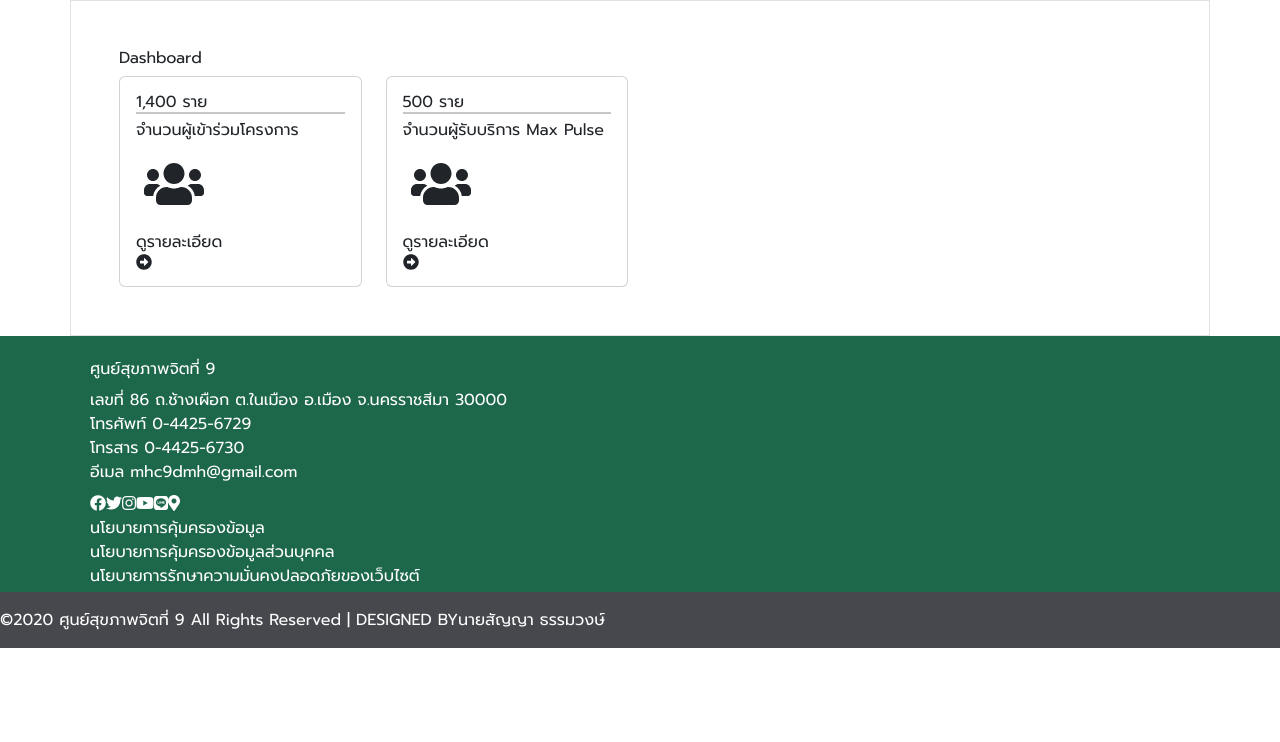
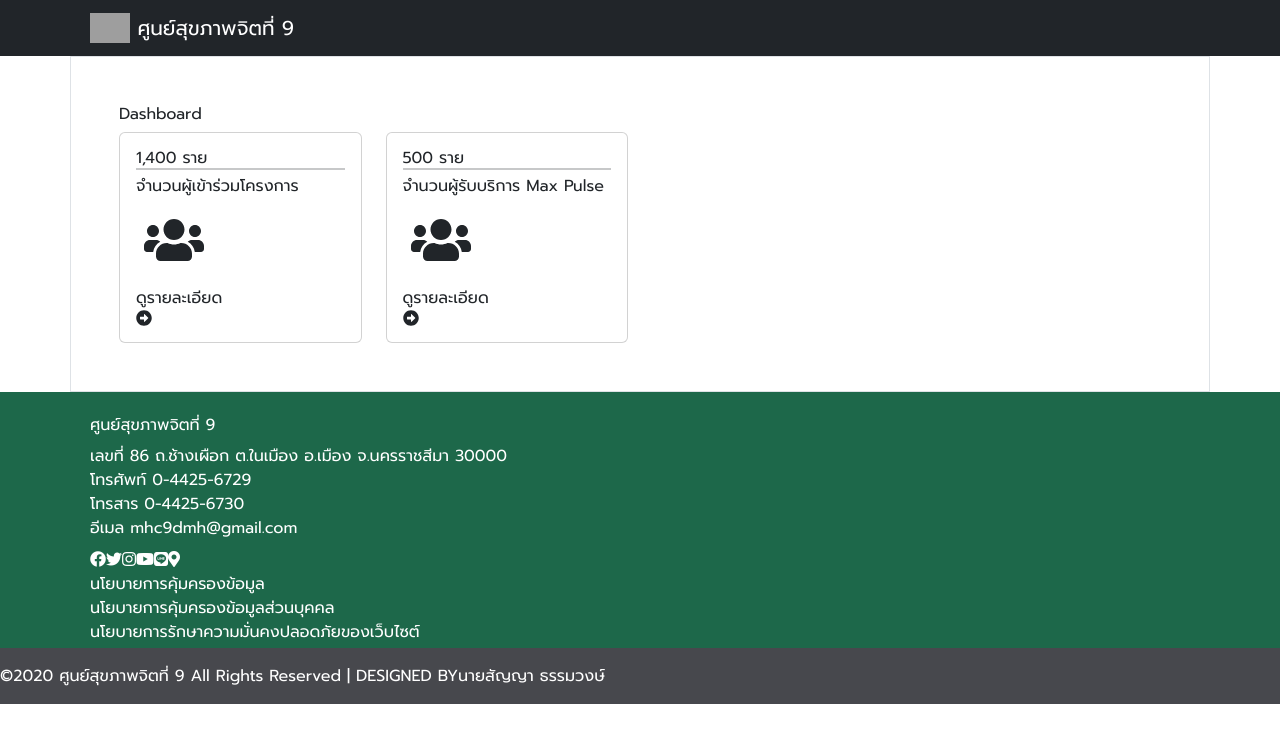
Before and after one commit to sanyath007/react-mhc9-report, a React (Vite) app: page / in a window 1280 px wide. Shown: the top 742 px of the page. Built offline with nearby package versions, Linux system fonts and the light colour scheme; grey boxes are pictures that could not be loaded.

Commit message:
feat: create new Navbar component and add its to DefaultLayout

```diff
--- /dev/null
+++ b/src/components/Navbar.jsx
@@ -0,0 +1,23 @@
+import React from 'react'
+import { Navbar as BsNavbar, Container } from 'react-bootstrap'
+
+const Navbar = () => {
+    return (
+        <BsNavbar bg="dark" data-bs-theme="dark">
+            <Container>
+                <BsNavbar.Brand className="px-2">
+                    <img
+                        src="https://upload.wikimedia.org/wikipedia/commons/f/f9/%E0%B8%95%E0%B8%A3%E0%B8%B2%E0%B8%81%E0%B8%A3%E0%B8%B0%E0%B8%97%E0%B8%A3%E0%B8%A7%E0%B8%87%E0%B8%AA%E0%B8%B2%E0%B8%98%E0%B8%B2%E0%B8%A3%E0%B8%93%E0%B8%AA%E0%B8%B8%E0%B8%82%E0%B9%83%E0%B8%AB%E0%B8%A1%E0%B9%88.png"
+                        alt="logo"
+                        width="40"
+                        height="40"
+                        className="d-inline-block align-top"
+                    />{' '}
+                    <span className="font-bold">ศูนย์สุขภาพจิตที่ 9</span>
+                </BsNavbar.Brand>
+            </Container>
+        </BsNavbar>
+    )
+}
+
+export default Navbar
--- a/src/views/DefaultLayout.jsx
+++ b/src/views/DefaultLayout.jsx
@@ -1,10 +1,12 @@
 import React from 'react'
 import { Outlet } from 'react-router-dom'
 import Footer from '../components/Footer'
+import Navbar from '../components/Navbar'
 
 const DefaultLayout = () => {
     return (
         <div>
+            <Navbar />
 
             <section className="flex justify-center min-h-[680px]">
                 <Outlet />
```
